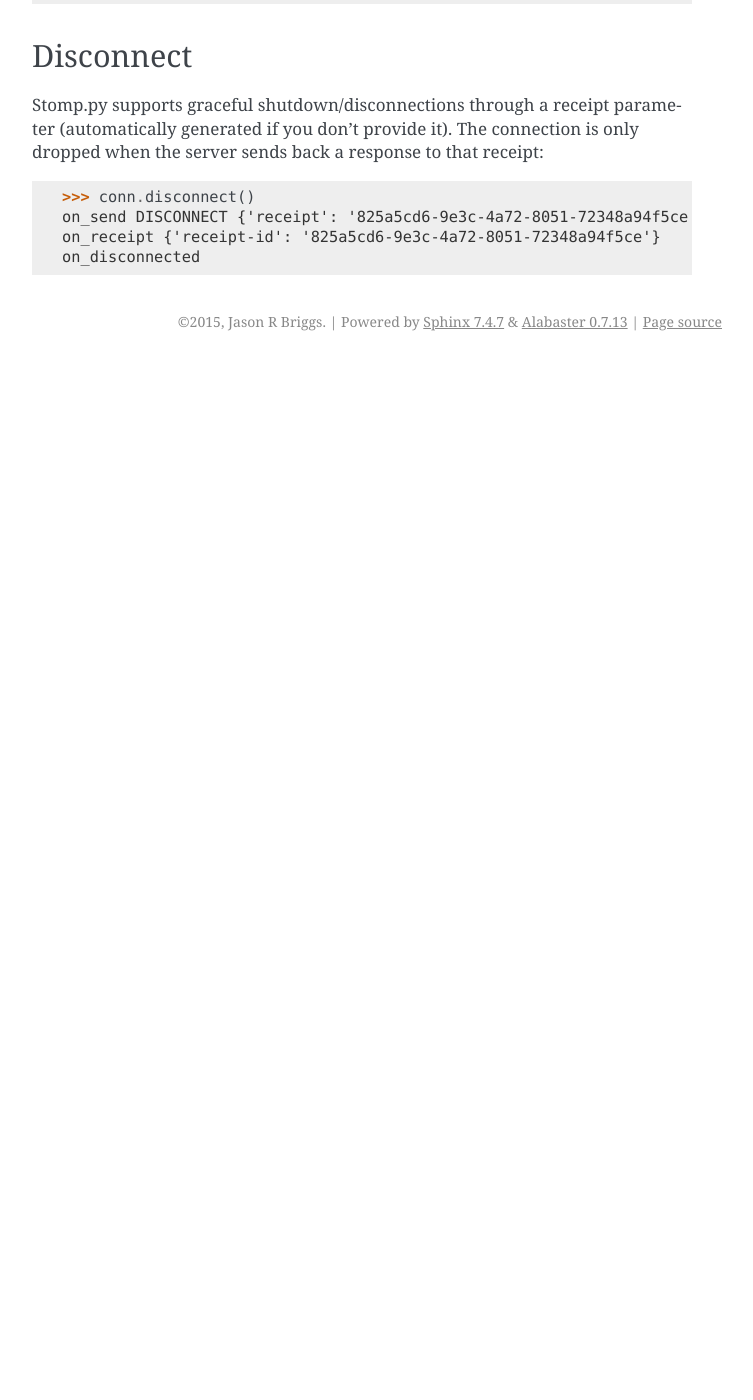
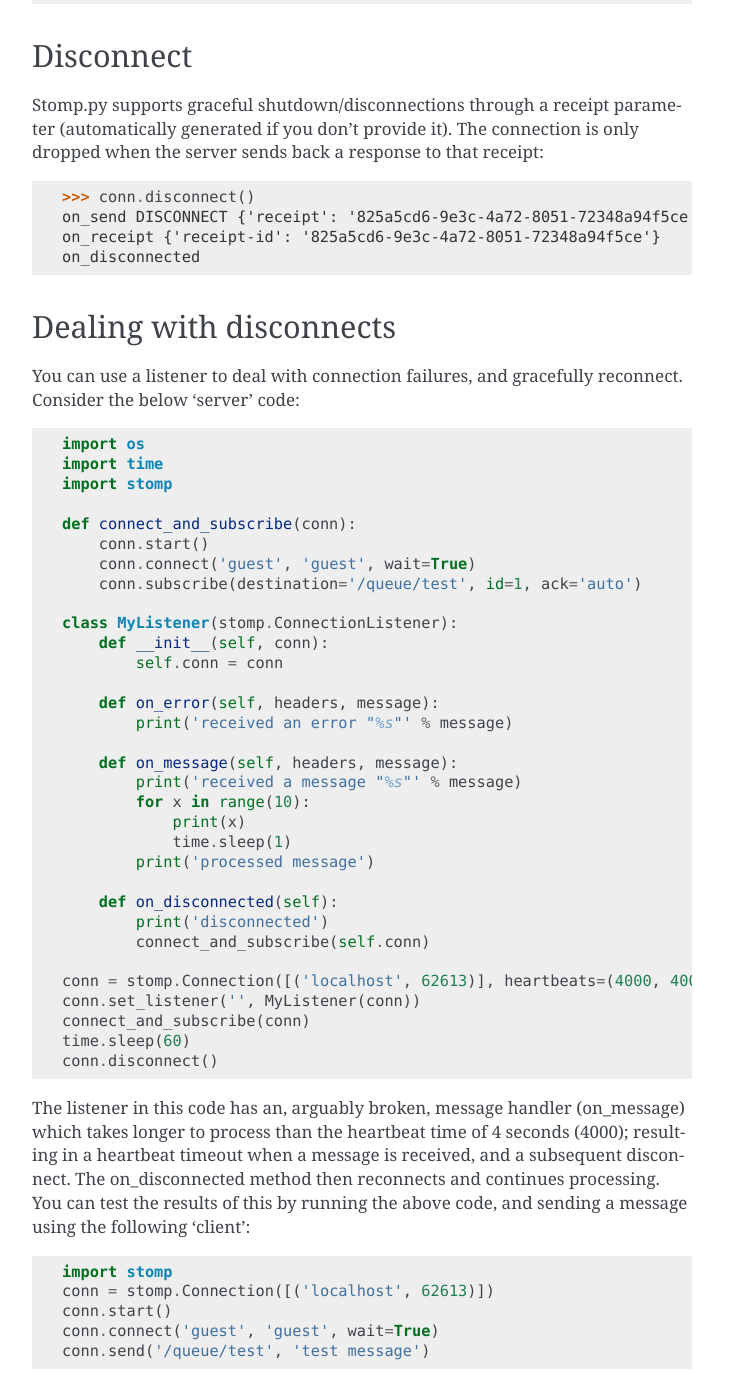
Before and after one commit to jasonrbriggs/stomp.py, a Sphinx documentation site: the page built from docs/source/api.rst, in a window 1280 px wide and 1400 px high, scrolled down 3769 px. Shown: the whole window, without its empty margins (388-1141 px from the left). Built offline with Sphinx 7.4.7, drawn with Linux system fonts in a browser that asks for light colours; before the commit the page ends 4130 px from its top, so only the background shows below that; some of the changed text lies outside the part shown.

Commit message:
documentation update

```diff
--- a/docs/source/api.rst
+++ b/docs/source/api.rst
@@ -134,3 +134,55 @@ Stomp.py supports graceful shutdown/disconnections through a receipt parameter (
     on_send DISCONNECT {'receipt': '825a5cd6-9e3c-4a72-8051-72348a94f5ce'}
     on_receipt {'receipt-id': '825a5cd6-9e3c-4a72-8051-72348a94f5ce'}
     on_disconnected
+
+
+Dealing with disconnects
+------------------------
+
+You can use a listener to deal with connection failures, and gracefully reconnect.  Consider the below 'server' code:
+
+.. code-block:: python
+
+    import os
+    import time
+    import stomp
+
+    def connect_and_subscribe(conn):
+        conn.start()
+        conn.connect('guest', 'guest', wait=True)
+        conn.subscribe(destination='/queue/test', id=1, ack='auto')
+
+    class MyListener(stomp.ConnectionListener):
+        def __init__(self, conn):
+            self.conn = conn
+
+        def on_error(self, headers, message):
+            print('received an error "%s"' % message)
+
+        def on_message(self, headers, message):
+            print('received a message "%s"' % message)
+            for x in range(10):
+                print(x)
+                time.sleep(1)
+            print('processed message')
+
+        def on_disconnected(self):
+            print('disconnected')
+            connect_and_subscribe(self.conn)
+
+    conn = stomp.Connection([('localhost', 62613)], heartbeats=(4000, 4000))
+    conn.set_listener('', MyListener(conn))
+    connect_and_subscribe(conn)
+    time.sleep(60)
+    conn.disconnect()
+
+The listener in this code has an, arguably broken, message handler (on_message) which takes longer to process than the heartbeat time of 4 seconds (4000); resulting in a heartbeat timeout when a message is received, and a subsequent disconnect. The on_disconnected method then reconnects and continues processing. You can test the results of this by running the above code, and sending a message using the following 'client':
+
+
+.. code-block:: python
+
+    import stomp
+    conn = stomp.Connection([('localhost', 62613)])
+    conn.start()
+    conn.connect('guest', 'guest', wait=True)
+    conn.send('/queue/test', 'test message')
```
